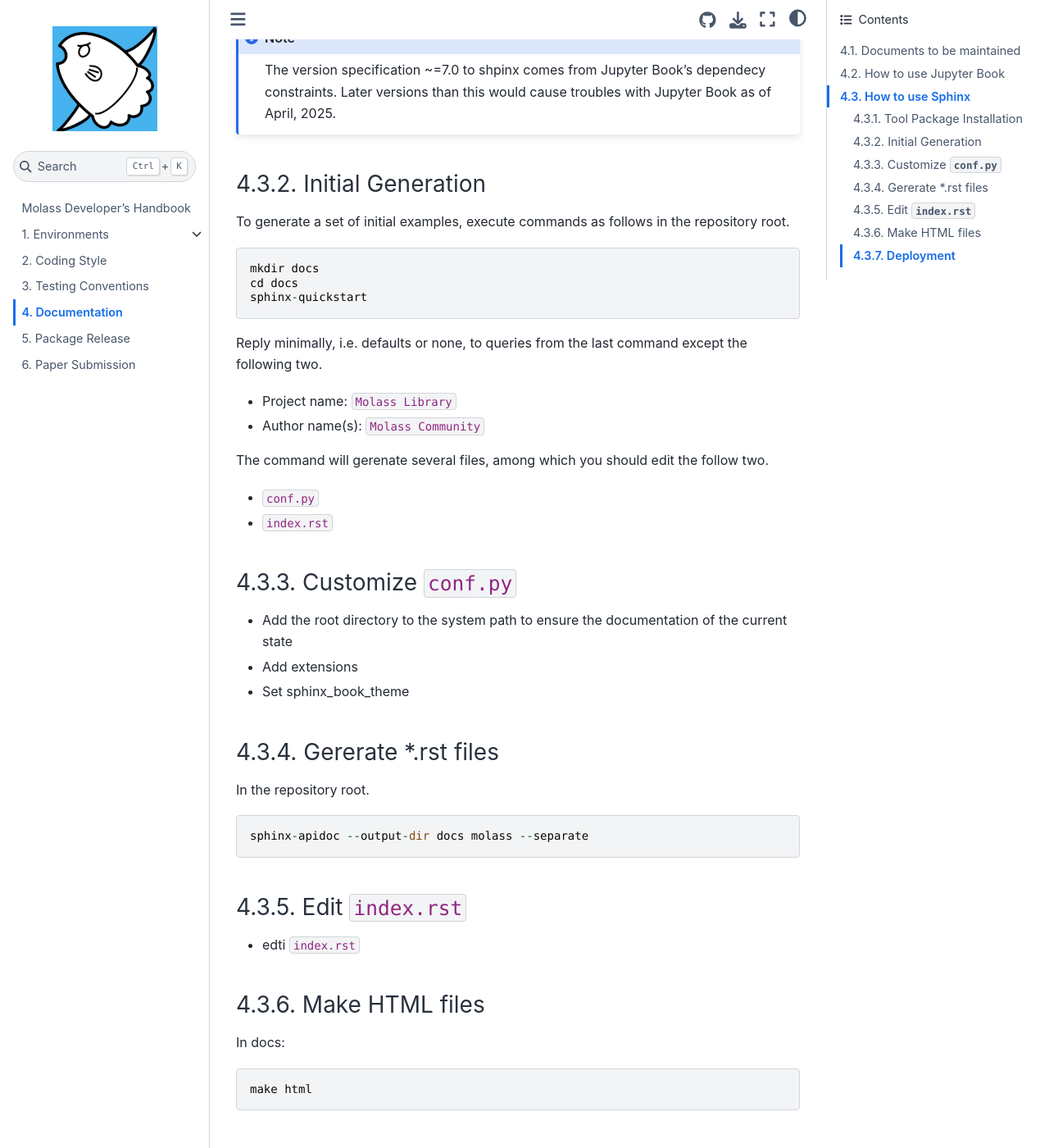
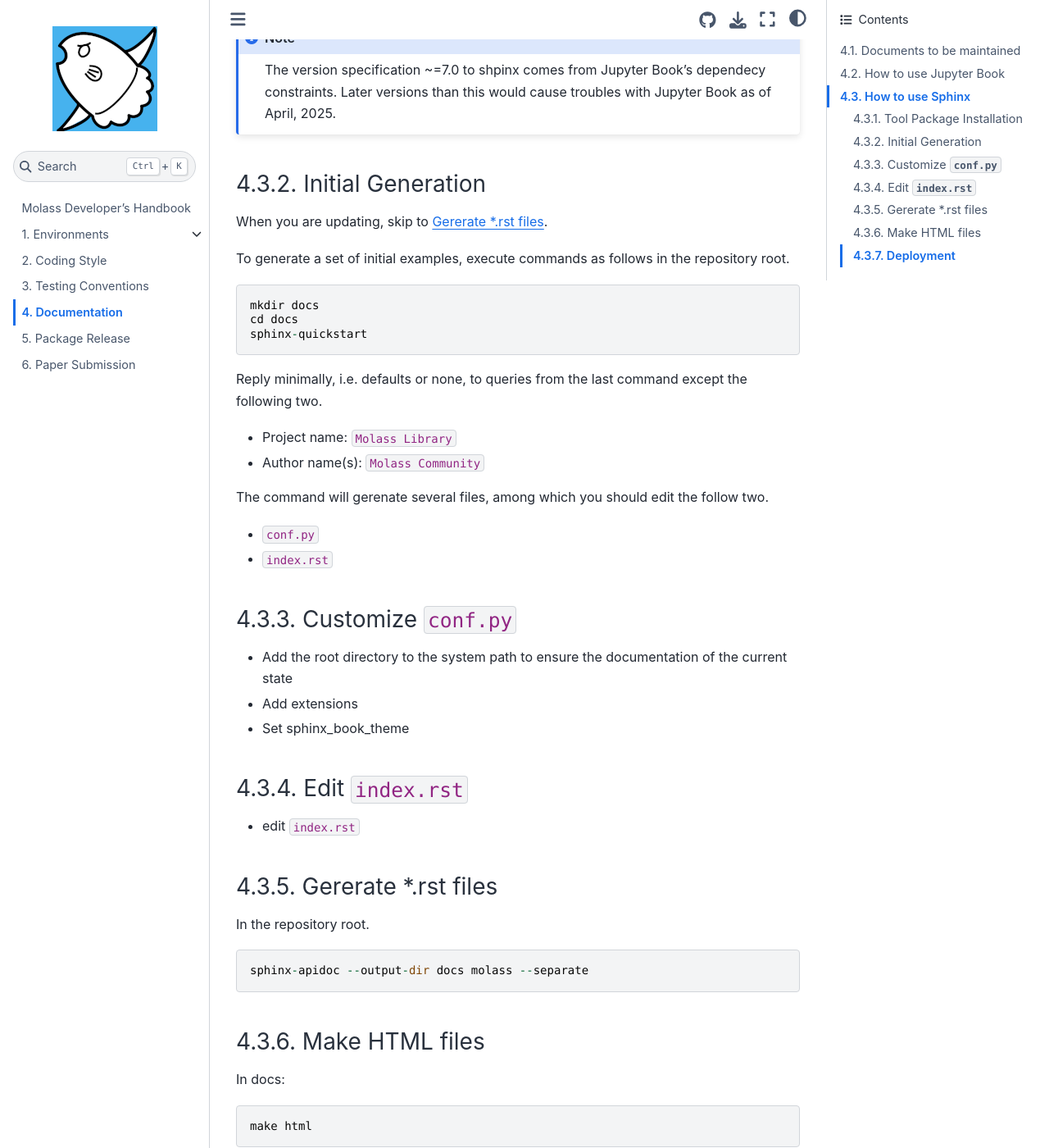
Before and after one commit to biosaxs-dev/molass-develop, a Jupyter Book: the page built from chapters/07/documentation.md, in a window 1280 px wide and 1400 px high, scrolled down 3771 px. Shown: the whole window at 82% size. Built offline with Jupyter Book 1.0.4 settings and Sphinx 7.4.7 and the Sphinx Book theme 1.1.4, drawn with Linux system fonts in a browser that asks for light colours.

Commit message:
change the usage order about sphinx

````diff
--- a/chapters/07/documentation.md
+++ b/chapters/07/documentation.md
@@ -129,6 +129,8 @@
 
 ### Initial Generation
 
+When you are updating, skip to [Gererate *.rst files](generate_rst_files).
+
 To generate a set of initial examples, execute commands as follows in the repository root.
 
 ```
@@ -152,6 +154,12 @@
 * Add extensions
 * Set sphinx_book_theme
 
+
+### Edit `index.rst`
+
+* edit `index.rst`
+
+(generate_rst_files)=
 ### Gererate *.rst files
 
 In the repository root.
@@ -159,10 +167,6 @@
 ```
 sphinx-apidoc --output-dir docs molass --separate
 ```
-
-### Edit `index.rst`
-
-* edti `index.rst`
 
 ### Make HTML files
 
````
